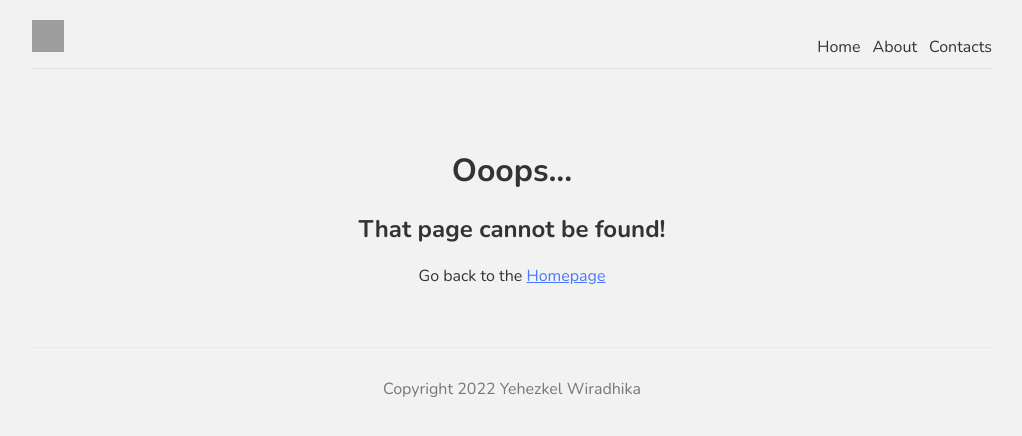
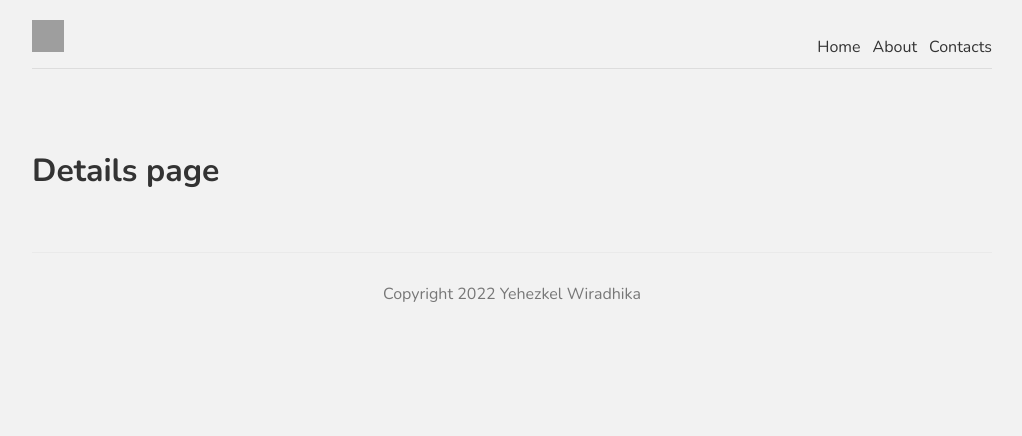
Before and after one commit to bazoka-kaka/next-js-tutorial, a Next.js app in the folder my-next-app/: page /contacts/1 in a window 1280 px wide. Before the commit this address had no page. Shown: the top 436 px of the page, without its empty margins (128-1150 px from the left). Built offline with nearby package versions, Linux system fonts and the light colour scheme; grey boxes are pictures that could not be loaded.

Commit message:
Add 11. Dynamic routes part 1

```diff
--- /dev/null
+++ b/my-next-app/pages/contacts/[id].jsx
@@ -0,0 +1,9 @@
+const Contact = () => {
+  return (
+    <div>
+      <h1>Details page</h1>
+    </div>
+  );
+};
+
+export default Contact;
```
Also changed, not shown: my-next-app/pages/contacts/index.jsx (+5 -4 lines), 1 other file (tests, documents, lock files or other folders).
